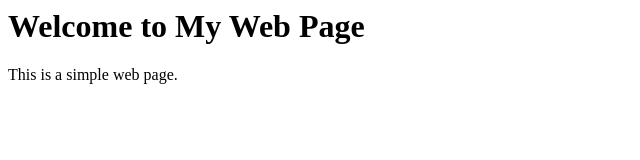
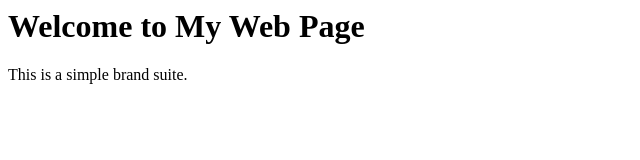
Before and after one commit to kishorepk45229/HeyBrandSuite, a plain HTML site: page index.html in a window 1280 px wide. Shown: the full height of the page, 0-640 px from the left. Drawn offline with Linux system fonts and the light colour scheme.

Commit message:
Update index.html

```diff
--- a/index.html
+++ b/index.html
@@ -4,6 +4,6 @@
     </head>
     <body>
         <h1>Welcome to My Web Page</h1>
-        <p>This is a simple web page.</p>
+        <p>This is a simple brand suite.</p>
     </body>
 </html>
```
